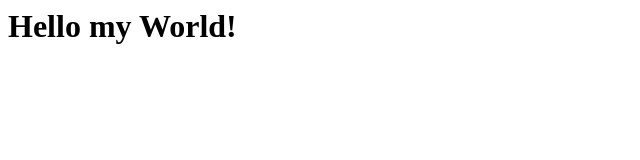
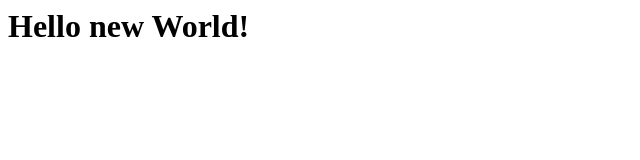
Before and after one commit to ElyasShiraliyev/Elgun-Shiralizade, a plain HTML site: page index.html in a window 1280 px wide. Shown: the whole page, without its empty margins (0-640 px from the left). Drawn offline with Linux system fonts and the light colour scheme.

Commit message:
index changed

```diff
--- a/index.html
+++ b/index.html
@@ -1 +1 @@
-<h1> Hello my World!</h1>
+<h1> Hello new World!</h1>
```
